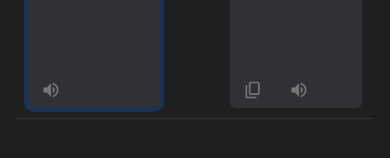
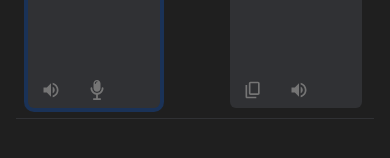
Before and after one commit to AlvaroSapata/translator, a React (Vite) app: page / in a window 390 px wide. Shown: the part 462-620 px from the top of the page. Built offline with nearby package versions, Linux system fonts and the light colour scheme; no server answers.

Commit message:
Added Microphone - speach to text

```diff
--- a/src/App.tsx
+++ b/src/App.tsx
@@ -1,3 +1,5 @@
+// App.tsx
+
 import "bootstrap/dist/css/bootstrap.min.css";
 import { useEffect } from "react";
 import { useDebounce } from "./hooks/useDebounce";
@@ -9,6 +11,7 @@ import {
   ClipboardIcon,
   SpeakerIcon,
   DeleteIcon,
+  MicrophoneIcon,
 } from "./components/Icons";
 import { LanguageSelector } from "./components/LanguageSelector";
 import { TextArea } from "./components/TextArea";
@@ -58,6 +61,45 @@ function App() {
     speechSynthesis.speak(utterance);
   };
 
+  const handleVoiceInput = () => {
+    const recognition = new (window.SpeechRecognition || window.webkitSpeechRecognition)();
+    recognition.lang = VOICE_FOR_LANGUAGE[fromLanguage];
+    recognition.interimResults = false;
+    recognition.maxAlternatives = 1;
+
+    recognition.onresult = (event: SpeechRecognitionEvent) => {
+      const speechResult = event.results[0][0].transcript;
+      setFromText(speechResult);
+    };
+
+    recognition.onerror = (event: SpeechRecognitionErrorEvent) => {
+      switch (event.error) {
+        case 'aborted':
+          console.warn("Speech recognition was aborted");
+          break;
+        case 'no-speech':
+          console.warn("No speech was detected. Please try again.");
+          break;
+        case 'audio-capture':
+          console.warn("No audio capture device found. Please check your microphone.");
+          break;
+        case 'not-allowed':
+          console.warn("Permission to use the microphone was denied.");
+          break;
+        default:
+          console.error("Speech recognition error", event.error);
+          break;
+      }
+    };
+
+    recognition.onend = () => {
+      console.log("Speech recognition service disconnected");
+    };
+
+    recognition.start();
+  };
+
+
   return (
     <Container fluid>
       <h2>Google Translate</h2>
@@ -91,6 +133,11 @@ function App() {
                 >
                   <span className="icon-container">
                     <SpeakerIcon />
+                  </span>
+                </Button>
+                <Button variant="link" onClick={handleVoiceInput}>
+                  <span className="icon-container">
+                    <MicrophoneIcon />
                   </span>
                 </Button>
               </div>
--- a/src/components/Icons.tsx
+++ b/src/components/Icons.tsx
@@ -57,3 +57,35 @@ export const DeleteIcon = () => (
     />
   </svg>
 );
+
+export const MicrophoneIcon = () => (
+  <svg
+    fill="#000000"
+    height="24"
+    width="24"
+    version="1.1"
+    id="Capa_1"
+    xmlns="http://www.w3.org/2000/svg"
+    viewBox="0 0 478 478"
+  >
+    <g>
+      <g id="XMLID_708_">
+        <path
+          id="XMLID_2131_"
+          d="M394,196.1c0-11.9-9.7-21.6-21.6-21.6s-21.6,9.7-21.6,21.6c0,61.7-50.2,111.8-111.8,111.8
+			s-111.8-50.2-111.8-111.8c0-11.9-9.7-21.6-21.6-21.6S84,184.2,84,196.1c0,78.2,58.1,143,133.4,153.5v85.2h-55.6
+			c-11.9,0-21.6,9.7-21.6,21.6s9.7,21.6,21.6,21.6h154.5c11.9,0,21.6-9.7,21.6-21.6s-9.7-21.6-21.6-21.6h-55.6v-85.2
+			C335.9,339.1,394,274.2,394,196.1z"
+        />
+        <g id="XMLID_2124_">
+          <path
+            id="XMLID_2050_"
+            d="M239,0L239,0c-46.4,0-84,37.6-84,84v110.7c0,46.4,37.6,84,84,84l0,0c46.4,0,84-37.6,84-84V84
+				C323,37.6,285.4,0,239,0z M239.1,55.9c-15.1,0-27.4,12.3-27.4,27.4c0,6.9-5.6,12.5-12.5,12.5s-12.5-5.6-12.5-12.5
+				c0-28.9,23.5-52.4,52.4-52.4c6.9,0,12.5,5.6,12.5,12.5S246,55.9,239.1,55.9z"
+          />
+        </g>
+      </g>
+    </g>
+  </svg>
+);
--- a/src/types.d.ts
+++ b/src/types.d.ts
@@ -24,3 +24,34 @@ export enum SectionType {
   From = 'from',
   To = 'to'
 }
+
+// Declaraciones globales para SpeechRecognition y webkitSpeechRecognition
+
+declare global {
+  interface SpeechRecognitionEvent extends Event {
+    readonly resultIndex: number;
+    readonly results: SpeechRecognitionResultList;
+  }
+
+  interface SpeechRecognitionErrorEvent extends Event {
+    readonly error: string;
+    readonly message: string;
+  }
+
+  interface Window {
+    SpeechRecognition: typeof SpeechRecognition;
+    webkitSpeechRecognition: typeof SpeechRecognition;
+  }
+
+  var SpeechRecognition: {
+    prototype: SpeechRecognition;
+    new (): SpeechRecognition;
+  };
+
+  var webkitSpeechRecognition: {
+    prototype: SpeechRecognition;
+    new (): SpeechRecognition;
+  };
+}
+
+export {};
```
